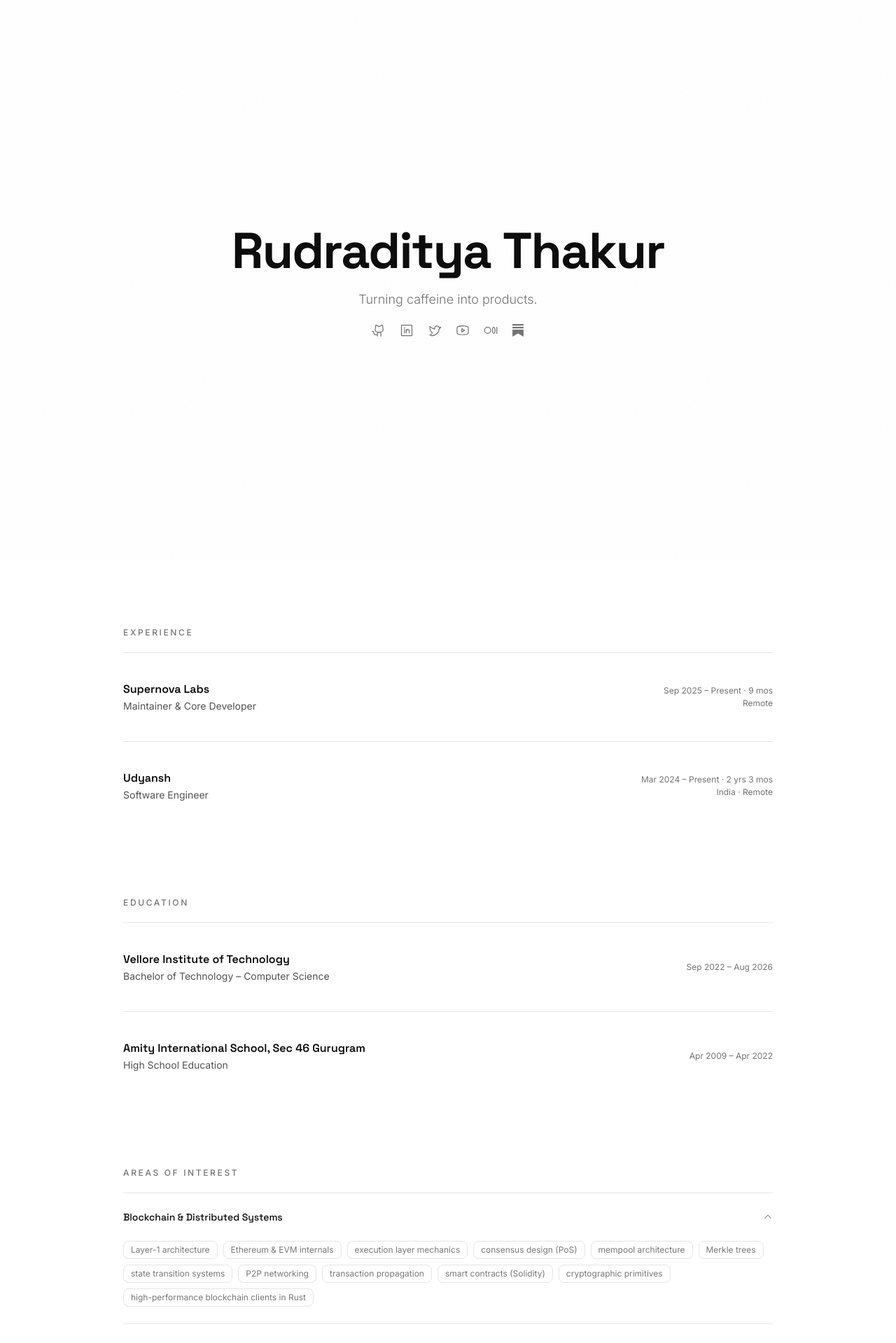
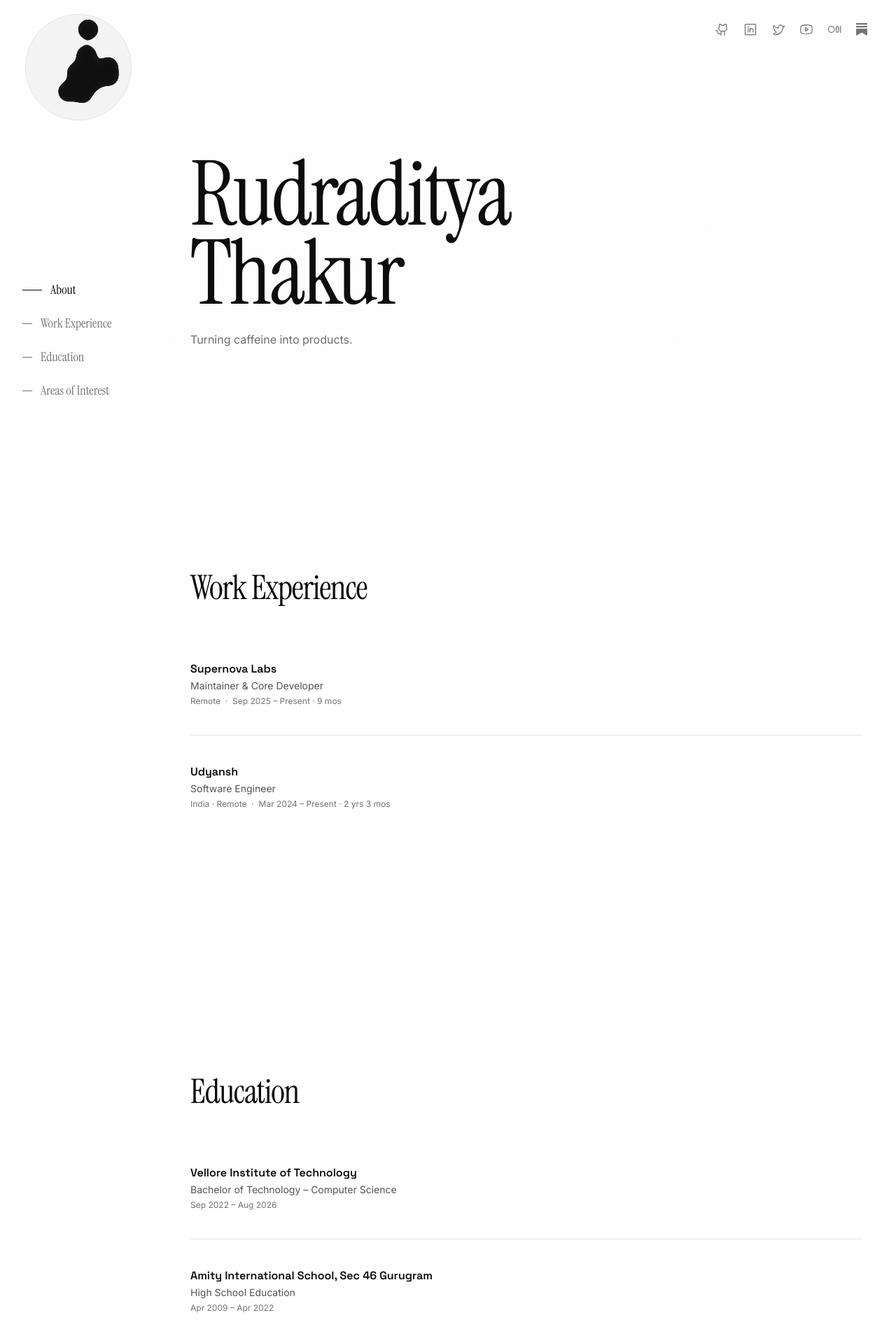
Before and after one commit to rudraditya21/rudraditya21.github.io, a Next.js app: page / in a window 1280 px wide. Shown: the top 1919 px of the page at 70% size. Built offline with nearby package versions, Linux system fonts and the light colour scheme.

Commit message:
updated: design page for large screen

```diff
--- a/app/globals.css
+++ b/app/globals.css
@@ -4,6 +4,10 @@
 
 ::-webkit-scrollbar {
   display: none;
+}
+
+html {
+  scroll-behavior: smooth;
 }
 
 @custom-variant dark (&:is(.dark *));
--- a/app/layout.tsx
+++ b/app/layout.tsx
@@ -1,5 +1,5 @@
 import type { Metadata } from "next";
-import { Space_Grotesk, Inter, JetBrains_Mono } from "next/font/google";
+import { Space_Grotesk, Inter, JetBrains_Mono, Instrument_Serif } from "next/font/google";
 import "./globals.css";
 
 const spaceGrotesk = Space_Grotesk({
@@ -20,6 +20,11 @@ const jetbrainsMono = JetBrains_Mono({
   variable: '--font-jetbrains-mono',
 })
 
+const instrumentSerif = Instrument_Serif({
+  weight: ['400'],
+  subsets: ['latin'],
+  variable: '--font-instrument-serif',
+})
 
 export const metadata: Metadata = {
   title: "Rudraditya Thakur",
@@ -32,7 +37,7 @@ export default function RootLayout({
   children: React.ReactNode;
 }>) {
   return (
-    <html lang="en" className={`${spaceGrotesk.variable} ${inter.variable} ${jetbrainsMono.variable}`}>
+    <html lang="en" className={`${spaceGrotesk.variable} ${inter.variable} ${jetbrainsMono.variable} ${instrumentSerif.variable}`}>
       <body className="font-sans antialiased">
         {children}
       </body>
--- a/app/page.tsx
+++ b/app/page.tsx
@@ -2,21 +2,97 @@
 
 import { useState, useEffect, useRef } from 'react'
 import gsap from 'gsap'
-import { ScrollTrigger } from 'gsap/ScrollTrigger'
 import LoadingScreen from '@/components/loading-screen'
 import WorkExperience from '@/components/work-experience'
 import Education from '@/components/education'
 import Socials from '@/components/socials'
 import Interests from '@/components/interests'
-import Footer from '@/components/footer'
 
-gsap.registerPlugin(ScrollTrigger)
+const navItems = [
+  { label: 'About',             id: 'about' },
+  { label: 'Work Experience',   id: 'experience' },
+  { label: 'Education',         id: 'education' },
+  { label: 'Areas of Interest', id: 'interests' },
+]
+
+const BLOB_COUNT = 9
+const BLOB_SIZE  = 20 // % of container
+
+function randomInCircle(maxR: number) {
+  const angle = Math.random() * Math.PI * 2
+  const r = Math.sqrt(Math.random()) * maxR
+  return { x: Math.cos(angle) * r, y: Math.sin(angle) * r }
+}
+
+function BlobAvatar() {
+  const containerRef = useRef<HTMLDivElement>(null)
+  const blobRefs    = useRef<(HTMLDivElement | null)[]>([])
+
+  useEffect(() => {
+    const container = containerRef.current
+    if (!container) return
+    const size   = container.offsetWidth
+    const blobPx = size * BLOB_SIZE / 100
+    const maxR   = size / 2 - blobPx / 2 - 4
+
+    function wander(el: HTMLDivElement) {
+      const { x, y } = randomInCircle(maxR)
+      gsap.to(el, {
+        x, y,
+        duration: 0.5 + Math.random() * 0.9,
+        ease: 'power1.inOut',
+        onComplete: () => wander(el),
+      })
+    }
+
+    blobRefs.current.forEach((el, i) => {
+      if (!el) return
+      const start = randomInCircle(maxR)
+      gsap.set(el, { x: start.x, y: start.y })
+      setTimeout(() => wander(el), i * 80)
+    })
+
+    return () => { blobRefs.current.forEach(el => el && gsap.killTweensOf(el)) }
+  }, [])
+
+  return (
+    <div ref={containerRef} className="relative aspect-square w-full overflow-hidden rounded-full border border-border bg-muted">
+      {/* Gooey filter: blur → alpha threshold → blobs merge when touching */}
+      <svg style={{ position: 'absolute', width: 0, height: 0 }}>
+        <defs>
+          <filter id="goo">
+            <feGaussianBlur in="SourceGraphic" stdDeviation="6" result="blur" />
+            <feColorMatrix in="blur" mode="matrix"
+              values="1 0 0 0 0  0 1 0 0 0  0 0 1 0 0  0 0 0 22 -10"
+            />
+          </filter>
+        </defs>
+      </svg>
+
+      {/* Filter wrapper — does not include the circle border/bg */}
+      <div className="absolute inset-0" style={{ filter: 'url(#goo)' }}>
+        {Array.from({ length: BLOB_COUNT }, (_, i) => (
+          <div
+            key={i}
+            ref={el => { blobRefs.current[i] = el }}
+            className="absolute rounded-full bg-foreground"
+            style={{
+              width:  `${BLOB_SIZE}%`,
+              height: `${BLOB_SIZE}%`,
+              top:  `${50 - BLOB_SIZE / 2}%`,
+              left: `${50 - BLOB_SIZE / 2}%`,
+            }}
+          />
+        ))}
+      </div>
+    </div>
+  )
+}
 
 export default function Home() {
   const [loaded, setLoaded] = useState(false)
   const [show, setShow] = useState(false)
-  const heroSectionRef = useRef<HTMLElement>(null)
-  const heroContentRef = useRef<HTMLDivElement>(null)
+  const [activeSection, setActiveSection] = useState('about')
 
   useEffect(() => {
     if (!loaded) return
@@ -24,76 +100,95 @@ export default function Home() {
     return () => clearTimeout(t)
   }, [loaded])
 
-  // GSAP scroll tilt — runs after loading screen completes
   useEffect(() => {
-    if (!loaded || !heroContentRef.current || !heroSectionRef.current) return
-    if (window.innerWidth < 768) return
-
-    const tween = gsap.to(heroContentRef.current, {
-      y: 180,
-      rotateX: 10,
-      opacity: 0,
-      ease: 'none',
-      scrollTrigger: {
-        trigger: heroSectionRef.current,
-        start: 'top top',
-        end: 'bottom top',
-        scrub: 1.5,
-      },
+    if (!loaded) return
+    const observers = navItems.map(({ id }) => {
+      const el = document.getElementById(id)
+      if (!el) return null
+      const observer = new IntersectionObserver(
+        ([entry]) => { if (entry.isIntersecting) setActiveSection(id) },
+        { threshold: 0, rootMargin: '0px 0px -70% 0px' }
+      )
+      observer.observe(el)
+      return observer
     })
-
-    return () => {
-      tween.kill()
-      ScrollTrigger.getAll().forEach(t => t.kill())
-    }
+    return () => observers.forEach(o => o?.disconnect())
   }, [loaded])
 
-  const word = (delay: number): React.CSSProperties => ({
-    display: 'inline-block',
+  const fadeUp = (delay: number): React.CSSProperties => ({
     opacity: show ? 1 : 0,
-    transform: show ? 'translateY(0)' : 'translateY(32px)',
+    transform: show ? 'translateY(0)' : 'translateY(28px)',
     transition: `opacity 900ms cubic-bezier(0.16, 1, 0.3, 1) ${delay}ms, transform 900ms cubic-bezier(0.16, 1, 0.3, 1) ${delay}ms`,
-    fontFamily: 'var(--font-space-grotesk)',
   })
 
   return (
     <>
       {!loaded && <LoadingScreen onComplete={() => setLoaded(true)} />}
 
-      <section
-        ref={heroSectionRef}
-        className="relative flex h-screen items-center justify-center overflow-hidden [perspective:1000px]"
+      {/* Fixed left sidebar */}
+      <aside className="fixed left-0 top-0 z-40 hidden h-screen w-56 flex-col lg:flex">
+        <div className="px-9 pt-5">
+          <BlobAvatar />
+        </div>
+
+        <nav className="my-auto flex flex-col gap-5 px-8">
+          {navItems.map(({ label, id }) => {
+            const active = activeSection === id
+            return (
+              <a
+                key={id}
+                href={`#${id}`}
+                className="flex items-center gap-3 text-lg transition-colors duration-200"
+                style={{
+                  fontFamily: 'var(--font-instrument-serif)',
+                  color: active ? 'var(--foreground)' : 'var(--muted-foreground)',
+                  fontWeight: 400,
+                }}
               >
-        <div
-          ref={heroContentRef}
-          className="flex flex-col items-center gap-5 px-6 text-center [transform-style:preserve-3d]"
+                <span
+                  className="h-px shrink-0 bg-current transition-all duration-300"
+                  style={{ width: active ? 28 : 14 }}
+                />
+                {label}
+              </a>
+            )
+          })}
+        </nav>
+      </aside>
+
+      {/* Fixed top-right socials */}
+      <div className="fixed right-10 top-8 z-40 hidden lg:block">
+        <Socials show={show} />
+      </div>
+
+      {/* Main content */}
+      <div className="lg:ml-56">
+        <section id="about" className="flex min-h-[90svh] items-center px-12 py-20">
+          <div>
+            <h1
+              className="mb-6 leading-[0.88] tracking-tight"
+              style={{
+                fontFamily: 'var(--font-instrument-serif)',
+                fontSize: 'clamp(5.5rem, 10vw, 10rem)',
+              }}
             >
-          <h1 className="text-4xl font-bold tracking-tight sm:text-5xl md:text-6xl lg:text-7xl">
-            <span style={word(0)}>Rudraditya</span>
-            {' '}
-            <span style={word(130)}>Thakur</span>
+              <span className="block" style={fadeUp(0)}>Rudraditya</span>
+              <span className="block" style={fadeUp(130)}>Thakur</span>
             </h1>
 
             <p
-            className="text-base font-light text-muted-foreground sm:text-lg"
-            style={{
-              opacity: show ? 1 : 0,
-              transform: show ? 'translateY(0)' : 'translateY(20px)',
-              transition: 'opacity 900ms cubic-bezier(0.16, 1, 0.3, 1) 320ms, transform 900ms cubic-bezier(0.16, 1, 0.3, 1) 320ms',
-              fontFamily: 'var(--font-inter)',
-            }}
+              className="max-w-sm text-base text-foreground/60 leading-relaxed"
+              style={{ fontFamily: 'var(--font-inter)', ...fadeUp(260) }}
             >
               Turning caffeine into products.
             </p>
-
-          <Socials show={show} />
           </div>
         </section>
 
-      <WorkExperience />
-      <Education />
-      <Interests />
-      <Footer />
+        <div id="experience"><WorkExperience /></div>
+        <div id="education"><Education /></div>
+        <div id="interests"><Interests /></div>
+      </div>
     </>
   )
 }
--- a/components/education.tsx
+++ b/components/education.tsx
@@ -2,16 +2,28 @@
 
 import { useEffect, useRef, useState } from 'react'
 
-const schools = [
+type School = {
+  institution: string
+  abbr: string
+  degree: string
+  period: string
+  description: string[]
+}
+
+const schools: School[] = [
   {
     institution: 'Vellore Institute of Technology',
+    abbr: 'VIT',
     degree: 'Bachelor of Technology – Computer Science',
     period: 'Sep 2022 – Aug 2026',
+    description: [],
   },
   {
     institution: 'Amity International School, Sec 46 Gurugram',
+    abbr: 'AIS',
     degree: 'High School Education',
     period: 'Apr 2009 – Apr 2022',
+    description: [],
   },
 ]
 
@@ -33,56 +45,66 @@ function useInView(threshold = 0.15) {
   return { ref, inView }
 }
 
-function SchoolEntry({ school, index }: { school: typeof schools[0]; index: number }) {
+function SchoolEntry({ school, index }: { school: School; index: number }) {
   const { ref, inView } = useInView(0.1)
 
   return (
     <div
       ref={ref as React.RefObject<HTMLDivElement>}
-      className="flex flex-col gap-3 py-8 sm:flex-row sm:items-center sm:gap-6 sm:py-10"
+      className="py-10"
       style={{
         opacity: inView ? 1 : 0,
-        transform: inView ? 'translateY(0)' : 'translateY(36px)',
+        transform: inView ? 'translateY(0)' : 'translateY(32px)',
         transition: `opacity 800ms cubic-bezier(0.16, 1, 0.3, 1) ${index * 100}ms, transform 800ms cubic-bezier(0.16, 1, 0.3, 1) ${index * 100}ms`,
       }}
     >
-      <div className="flex flex-1 flex-col gap-0.5">
+      <div className="flex flex-col gap-0.5">
         <p className="text-base font-semibold" style={{ fontFamily: 'var(--font-space-grotesk)' }}>
           {school.institution}
         </p>
         <p className="text-sm text-foreground/70" style={{ fontFamily: 'var(--font-inter)' }}>
           {school.degree}
         </p>
-      </div>
+        <p className="mt-0.5 text-xs text-muted-foreground" style={{ fontFamily: 'var(--font-inter)' }}>
+          {school.period}
+        </p>
 
-      <div className="shrink-0 text-xs text-muted-foreground" style={{ fontFamily: 'var(--font-inter)' }}>
-        {school.period}
+        {school.description.length > 0 && (
+          <ul className="mt-4 flex flex-col gap-2.5">
+            {school.description.map((point, i) => (
+              <li
+                key={i}
+                className="flex items-start gap-2.5 text-sm leading-relaxed text-foreground/60"
+                style={{ fontFamily: 'var(--font-inter)' }}
+              >
+                <span className="mt-1.75 h-1 w-1 shrink-0 rounded-full bg-foreground/30" />
+                <span>{point}</span>
+              </li>
+            ))}
+          </ul>
+        )}
       </div>
     </div>
   )
 }
 
 export default function Education() {
-  const { ref, inView } = useInView(0.2)
+  const { ref, inView } = useInView(0.15)
 
   return (
-    <section className="mx-auto max-w-5xl px-6 pb-16 md:px-12 md:pb-24">
-      <div className="mb-5">
-        <span
-          ref={ref as React.RefObject<HTMLSpanElement>}
-          className="text-xs font-medium uppercase tracking-[0.22em] text-muted-foreground"
-          style={{
-            display: 'block',
-            fontFamily: 'var(--font-inter)',
-            clipPath: inView ? 'inset(0 0% 0 0)' : 'inset(0 100% 0 0)',
-            transition: 'clip-path 700ms cubic-bezier(0.16, 1, 0.3, 1)',
-          }}
-        >
-          Education
-        </span>
-      </div>
-
-      <div className="border-t border-border" />
+    <section className="min-h-[90svh] px-12 py-16 md:py-24">
+      <h2
+        ref={ref as React.RefObject<HTMLHeadingElement>}
+        className="mb-10 text-5xl tracking-tight"
+        style={{
+          fontFamily: 'var(--font-instrument-serif)',
+          opacity: inView ? 1 : 0,
+          transform: inView ? 'translateY(0)' : 'translateY(20px)',
+          transition: 'opacity 700ms cubic-bezier(0.16, 1, 0.3, 1), transform 700ms cubic-bezier(0.16, 1, 0.3, 1)',
+        }}
+      >
+        Education
+      </h2>
 
       <div className="divide-y divide-border">
         {schools.map((school, i) => (
--- a/components/footer.tsx
+++ /dev/null
@@ -1,57 +0,0 @@
-'use client'
-
-import { GithubLogo, LinkedinLogo, TwitterLogo, YoutubeLogo, MediumLogo } from '@phosphor-icons/react'
-import { socials } from '@/lib/data'
-import MagneticIcon from '@/components/magnetic-icon'
-
-function SubstackIcon({ size = 18 }: { size?: number }) {
-  return (
-    <svg width={size} height={size} viewBox="0 0 24 24" fill="currentColor" aria-hidden="true">
-      <path d="M22.539 8.242H1.46V5.406h21.08v2.836zM1.46 10.812V24L12 18.11 22.54 24V10.812H1.46zM22.54 0H1.46v2.836h21.08V0z" />
-    </svg>
-  )
-}
-
-const links = [
-  { icon: GithubLogo,   href: socials.github,   label: 'GitHub' },
-  { icon: LinkedinLogo, href: socials.linkedin,  label: 'LinkedIn' },
-  { icon: TwitterLogo,  href: socials.twitter,   label: 'Twitter' },
-  { icon: YoutubeLogo,  href: socials.youtube,   label: 'YouTube' },
-  { icon: MediumLogo,   href: socials.medium,    label: 'Medium' },
-]
-
-export default function Footer() {
-  return (
-    <footer className="mx-auto max-w-5xl px-6 md:px-12">
-      <div className="border-t border-border py-10">
-        <div className="flex flex-col gap-6 sm:flex-row sm:items-center sm:justify-between">
-          <div className="flex flex-col gap-1">
-            <span
-              className="text-sm font-semibold"
-              style={{ fontFamily: 'var(--font-space-grotesk)' }}
-            >
-              Rudraditya Thakur
-            </span>
-            <span
-              className="text-xs text-muted-foreground"
-              style={{ fontFamily: 'var(--font-inter)' }}
-            >
-              Turning caffeine into products.
-            </span>
-          </div>
-
-          <div className="flex items-center gap-4">
-            {links.map(({ icon: Icon, href, label }) => (
-              <MagneticIcon key={label} href={href} label={label} strength={0.3}>
-                <Icon size={18} />
-              </MagneticIcon>
-            ))}
-            <MagneticIcon href={socials.substack} label="Substack" strength={0.3}>
-              <SubstackIcon />
-            </MagneticIcon>
-          </div>
-        </div>
-      </div>
-    </footer>
-  )
-}
--- a/components/interests.tsx
+++ b/components/interests.tsx
@@ -130,7 +130,7 @@ function AccordionRow({ item, index, open, onToggle }: { item: typeof interests[
 
 export default function Interests() {
   const [activeIndex, setActiveIndex] = useState<number>(0)
-  const labelRef = useRef<HTMLSpanElement>(null)
+  const labelRef = useRef<HTMLHeadingElement>(null)
   const [labelInView, setLabelInView] = useState(false)
 
   useEffect(() => {
@@ -150,23 +150,19 @@ export default function Interests() {
   }, [])
 
   return (
-    <section className="mx-auto max-w-5xl px-6 pb-16 md:px-12 md:pb-24">
-      <div className="mb-5">
-        <span
-          ref={labelRef}
-          className="text-xs font-medium uppercase tracking-[0.22em] text-muted-foreground"
-          style={{
-            display: 'block',
-            fontFamily: 'var(--font-inter)',
-            clipPath: labelInView ? 'inset(0 0% 0 0)' : 'inset(0 100% 0 0)',
-            transition: 'clip-path 700ms cubic-bezier(0.16, 1, 0.3, 1)',
-          }}
-        >
-          Areas of Interest
-        </span>
-      </div>
-
-      <div className="border-t border-border" />
+    <section className="min-h-[90svh] px-12 py-16 md:py-24">
+      <h2
+        ref={labelRef}
+        className="mb-10 text-5xl tracking-tight"
+        style={{
+          fontFamily: 'var(--font-instrument-serif)',
+          opacity: labelInView ? 1 : 0,
+          transform: labelInView ? 'translateY(0)' : 'translateY(20px)',
+          transition: 'opacity 700ms cubic-bezier(0.16, 1, 0.3, 1), transform 700ms cubic-bezier(0.16, 1, 0.3, 1)',
+        }}
+      >
+        Areas of Interest
+      </h2>
 
       <div className="divide-y divide-border">
         {interests.map((item, i) => (
--- a/components/work-experience.tsx
+++ b/components/work-experience.tsx
@@ -22,20 +22,34 @@ function period(start: Date, end: Date | null) {
   return `${fmt(start)} – ${end ? fmt(end) : 'Present'} · ${duration(start, to)}`
 }
 
-const jobs = [
+type Job = {
+  company: string
+  abbr: string
+  role: string
+  start: Date
+  end: Date | null
+  location: string
+  description: string[]
+}
+
+const jobs: Job[] = [
   {
     company: 'Supernova Labs',
+    abbr: 'SL',
     role: 'Maintainer & Core Developer',
     start: new Date(2025, 8),
     end: null,
     location: 'Remote',
+    description: [],
   },
   {
     company: 'Udyansh',
+    abbr: 'U',
     role: 'Software Engineer',
     start: new Date(2024, 2),
     end: null,
     location: 'India · Remote',
+    description: [],
   },
 ]
 
@@ -57,57 +71,66 @@ function useInView(threshold = 0.15) {
   return { ref, inView }
 }
 
-function JobEntry({ job, index }: { job: typeof jobs[0]; index: number }) {
+function JobEntry({ job, index }: { job: Job; index: number }) {
   const { ref, inView } = useInView(0.1)
 
   return (
     <div
       ref={ref as React.RefObject<HTMLDivElement>}
-      className="flex flex-col gap-3 py-8 sm:flex-row sm:items-center sm:gap-6 sm:py-10"
+      className="py-10"
       style={{
         opacity: inView ? 1 : 0,
-        transform: inView ? 'translateY(0)' : 'translateY(36px)',
+        transform: inView ? 'translateY(0)' : 'translateY(32px)',
         transition: `opacity 800ms cubic-bezier(0.16, 1, 0.3, 1) ${index * 100}ms, transform 800ms cubic-bezier(0.16, 1, 0.3, 1) ${index * 100}ms`,
       }}
     >
-      <div className="flex flex-1 flex-col gap-0.5">
+      <div className="flex flex-col gap-0.5">
         <p className="text-base font-semibold" style={{ fontFamily: 'var(--font-space-grotesk)' }}>
           {job.company}
         </p>
         <p className="text-sm text-foreground/70" style={{ fontFamily: 'var(--font-inter)' }}>
           {job.role}
         </p>
-      </div>
+        <p className="mt-0.5 text-xs text-muted-foreground" style={{ fontFamily: 'var(--font-inter)' }}>
+          {job.location}&nbsp;&nbsp;·&nbsp;&nbsp;{period(job.start, job.end)}
+        </p>
 
-      <div className="flex flex-col items-start gap-0.5 text-xs text-muted-foreground sm:items-end" style={{ fontFamily: 'var(--font-inter)' }}>
-        <span>{period(job.start, job.end)}</span>
-        <span>{job.location}</span>
+        {job.description.length > 0 && (
+          <ul className="mt-4 flex flex-col gap-2.5">
+            {job.description.map((point, i) => (
+              <li
+                key={i}
+                className="flex items-start gap-2.5 text-sm leading-relaxed text-foreground/60"
+                style={{ fontFamily: 'var(--font-inter)' }}
+              >
+                <span className="mt-1.75 h-1 w-1 shrink-0 rounded-full bg-foreground/30" />
+                <span>{point}</span>
+              </li>
+            ))}
+          </ul>
+        )}
       </div>
     </div>
   )
 }
 
 export default function WorkExperience() {
-  const { ref, inView } = useInView(0.2)
+  const { ref, inView } = useInView(0.15)
 
   return (
-    <section className="mx-auto max-w-5xl px-6 py-16 md:px-12 md:py-24">
-      <div className="mb-5">
-        <span
-          ref={ref as React.RefObject<HTMLSpanElement>}
-          className="text-xs font-medium uppercase tracking-[0.22em] text-muted-foreground"
-          style={{
-            display: 'block',
-            fontFamily: 'var(--font-inter)',
-            clipPath: inView ? 'inset(0 0% 0 0)' : 'inset(0 100% 0 0)',
-            transition: 'clip-path 700ms cubic-bezier(0.16, 1, 0.3, 1)',
-          }}
-        >
-          Experience
-        </span>
-      </div>
-
-      <div className="border-t border-border" />
+    <section className="min-h-[90svh] px-12 py-16 md:py-24">
+      <h2
+        ref={ref as React.RefObject<HTMLHeadingElement>}
+        className="mb-10 text-5xl tracking-tight"
+        style={{
+          fontFamily: 'var(--font-instrument-serif)',
+          opacity: inView ? 1 : 0,
+          transform: inView ? 'translateY(0)' : 'translateY(20px)',
+          transition: 'opacity 700ms cubic-bezier(0.16, 1, 0.3, 1), transform 700ms cubic-bezier(0.16, 1, 0.3, 1)',
+        }}
+      >
+        Work Experience
+      </h2>
 
       <div className="divide-y divide-border">
         {jobs.map((job, i) => (
```
Lines whose indentation alone changed are shown as unchanged.
